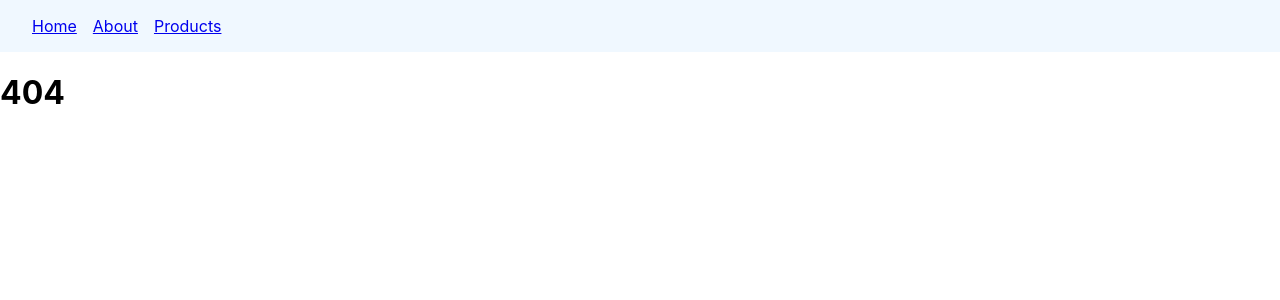
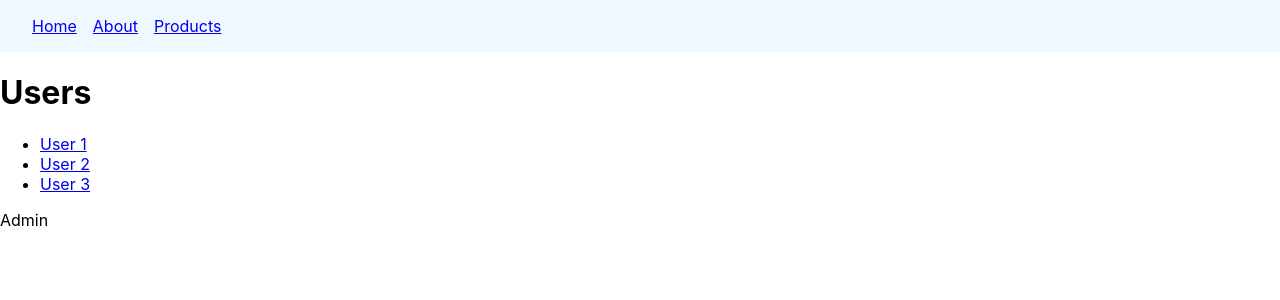
Before and after one commit to MohsinEjaz21/react-routing-practice, a React (Vite) app: page /users/admin in a window 1280 px wide. Before the commit this address had no page. Shown: the top 300 px of the page. Built offline with nearby package versions, Linux system fonts and the light colour scheme.

Commit message:
dynamic routes completed

```diff
--- a/src/App.tsx
+++ b/src/App.tsx
@@ -2,10 +2,13 @@
 import './App.css'
 import { About, Home, Navbar } from './components'
 import PageNotFound from './components/404'
+import Admin from './components/Admin'
 import FeatureProducts from './components/FeatureProducts'
 import NewProducts from './components/NewProducts'
 import OrderSummary from './components/OrderSummary'
 import Products from './components/Products'
+import UserDetails from './components/UserDetails'
+import Users from './components/Users'
 function App() {
   return (
     <>
@@ -19,7 +22,12 @@
           <Route path="featured" element={<FeatureProducts />} />
           <Route path="new" element={<NewProducts />} />
         </Route>
+        <Route path="users" element={<Users />} >
+          <Route path=":userId" element={<UserDetails />} />
+          <Route path="admin" element={<Admin />} />
+        </Route>
         <Route path="*" element={<PageNotFound />} />
+
       </Routes>
     </>
   )
--- /dev/null
+++ b/src/components/Admin.tsx
@@ -0,0 +1,9 @@
+import React from 'react'
+
+function Admin() {
+  return (
+    <div>Admin</div>
+  )
+}
+
+export default Admin
--- /dev/null
+++ b/src/components/UserDetails.tsx
@@ -0,0 +1,11 @@
+import React from 'react'
+
+function UserDetails() {
+  return (
+    <>
+      <h1>UserDetails</h1>
+    </>
+  )
+}
+
+export default UserDetails
--- /dev/null
+++ b/src/components/Users.tsx
@@ -0,0 +1,18 @@
+import React from 'react'
+import { Link, Outlet } from 'react-router-dom'
+
+function Users() {
+  return (
+    <>
+      <h1>Users</h1>
+      <ul>
+        <li><Link to="1">User 1</Link></li>
+        <li><Link to="2">User 2</Link></li>
+        <li><Link to="3">User 3</Link></li>
+      </ul>
+      <Outlet />
+    </>
+  )
+}
+
+export default Users
```
